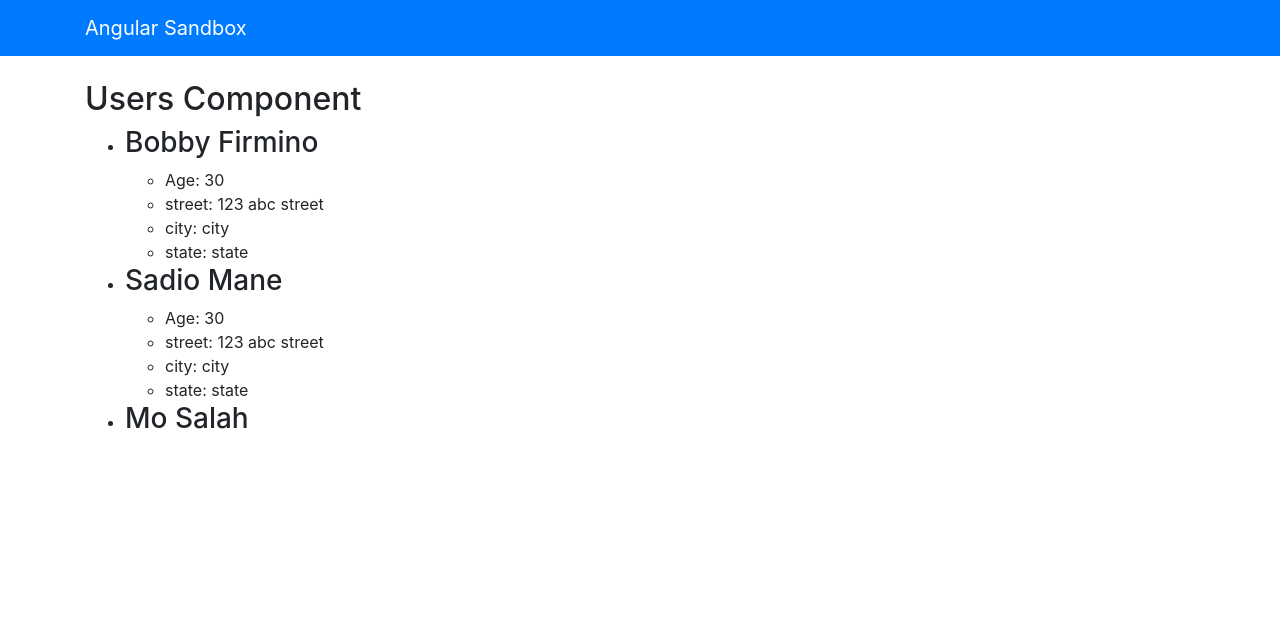
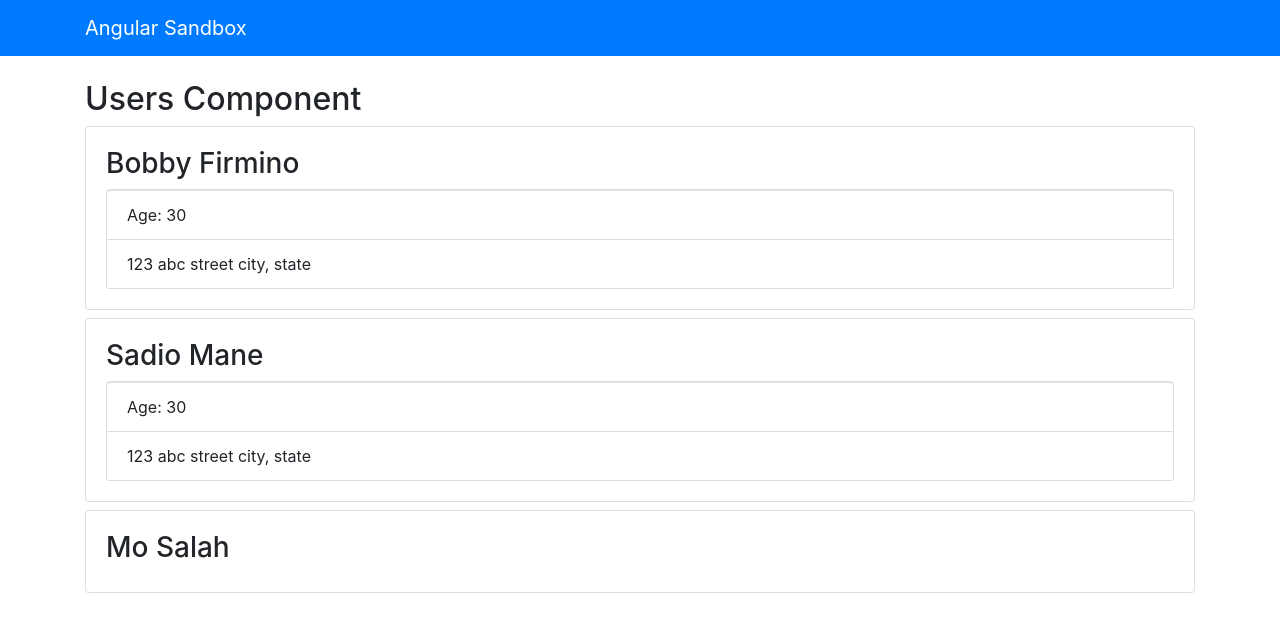
Before and after one commit to andrwsalcdo/angular-sandbox, an Angular app: page / in a window 1280 px wide. Shown: the top 632 px of the page. Built offline with nearby package versions, Linux system fonts and the light colour scheme.

Commit message:
style: add bootstrap classes to Users component

```diff
--- a/src/app/components/users/users.component.html
+++ b/src/app/components/users/users.component.html
@@ -1,12 +1,11 @@
 <h2>Users Component</h2>
-<ul *ngIf="loaded && users.length > 0">
-  <li *ngFor="let user of users">
+<ul class="list-unstyled" *ngIf="loaded && users.length > 0">
+  <li class="card card-body mb-2" *ngFor="let user of users">
     <h3>{{ user.firstName }} {{ user.lastName }}</h3>
-    <ul *ngIf="showExtended && user.age && user.address">
-      <li>Age: {{ user.age }}</li>
-      <li>street: {{ user.address.street }}</li>
-      <li>city: {{ user.address.city }}</li>
-      <li>state: {{ user.address.state }}</li>
+    <ul class="list-group" *ngIf="showExtended && user.age && user.address">
+      <li class="list-group-item">Age: {{ user.age }}</li>
+      <li class="list-group-item">{{ user.address.street }} {{ user.address.city }}, {{ user.address.state }}
+      </li>
     </ul>
   </li>
 </ul>
```
